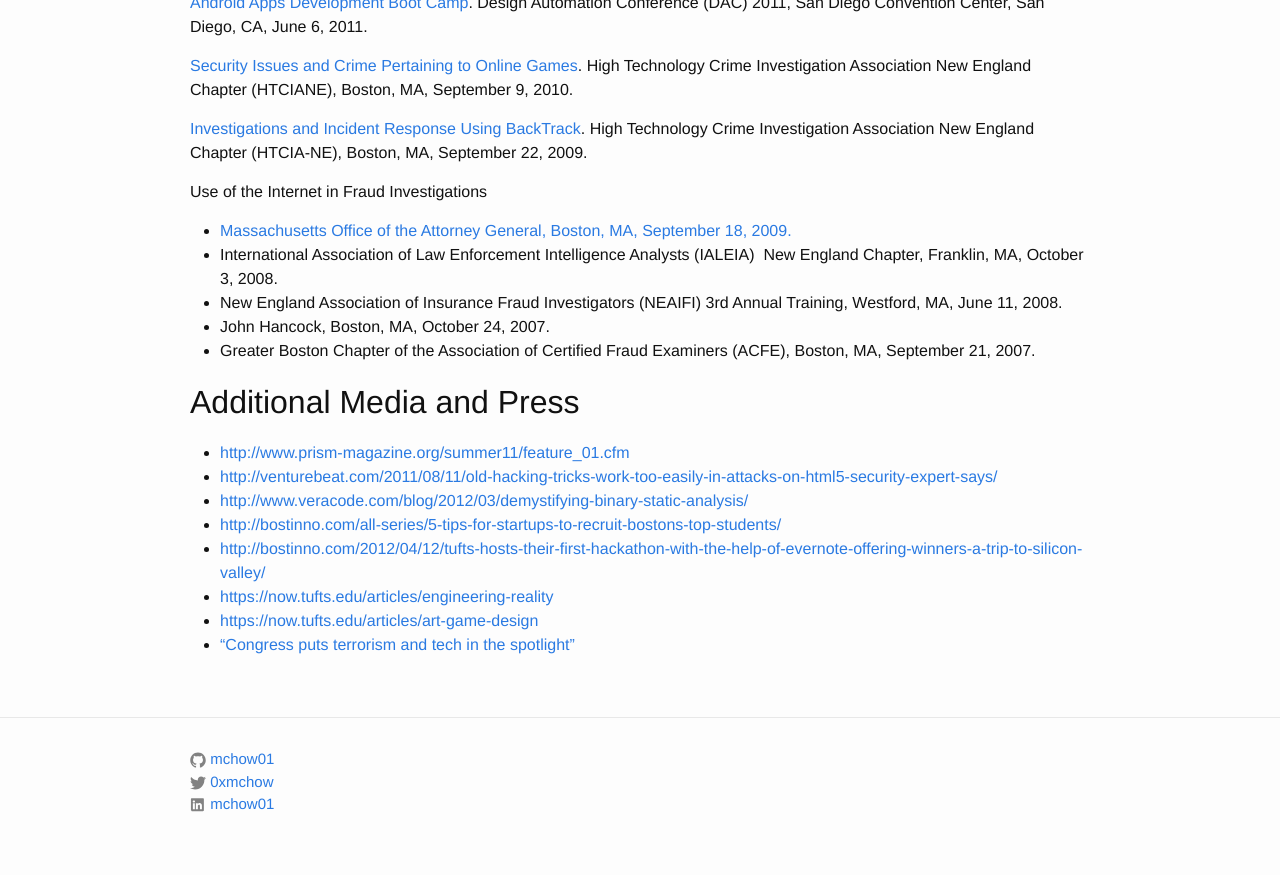
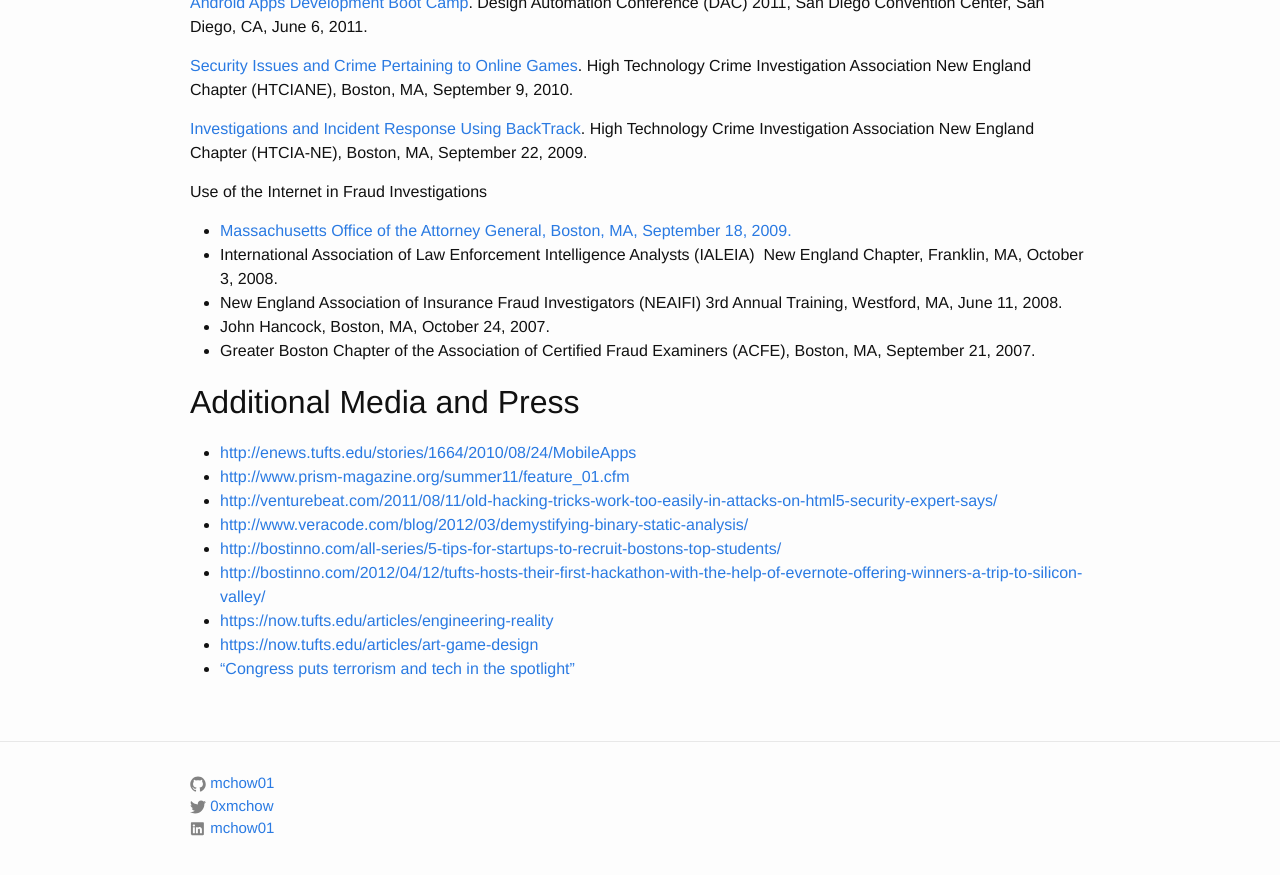
Before and after one commit to mchow01/mchow01.github.io, a Jekyll site: the page built from talks.md, in a window 1280 px wide and 900 px high, scrolled down 2652 px. Shown: the top 875 px of the window. Built offline with Jekyll 4.4.1, drawn with Linux system fonts in a browser that asks for light colours; some of the changed lines change nothing that is shown.

Commit message:
Added old link

```diff
--- a/talks.md
+++ b/talks.md
@@ -60,6 +60,7 @@
 * Greater Boston Chapter of the Association of Certified Fraud Examiners (ACFE), Boston, MA, September 21, 2007.
 
 ## Additional Media and Press
+* [http://enews.tufts.edu/stories/1664/2010/08/24/MobileApps](http://enews.tufts.edu/stories/1664/2010/08/24/MobileApps){:target="_blank"}
 * [http://www.prism-magazine.org/summer11/feature_01.cfm](http://www.prism-magazine.org/summer11/feature_01.cfm){:target="_blank"}
 * [http://venturebeat.com/2011/08/11/old-hacking-tricks-work-too-easily-in-attacks-on-html5-security-expert-says/](http://venturebeat.com/2011/08/11/old-hacking-tricks-work-too-easily-in-attacks-on-html5-security-expert-says/){:target="_blank"}
 * [http://www.veracode.com/blog/2012/03/demystifying-binary-static-analysis/](http://www.veracode.com/blog/2012/03/demystifying-binary-static-analysis/){:target="_blank"}
```
Also changed, not shown: 3 other files.
